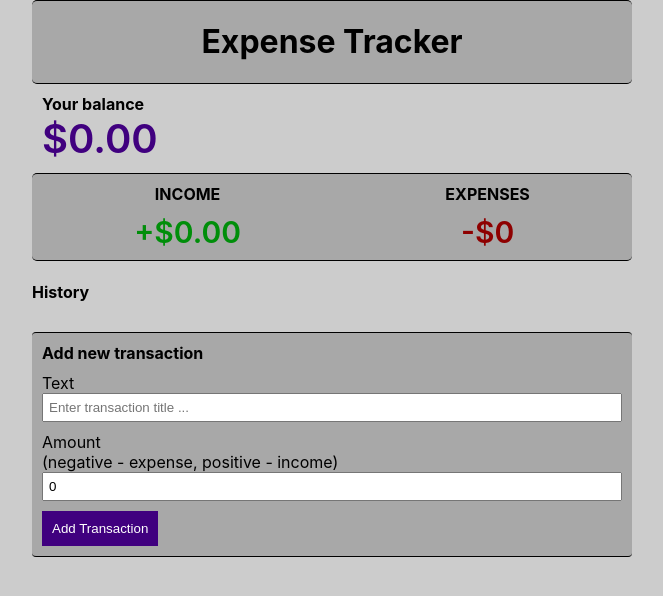
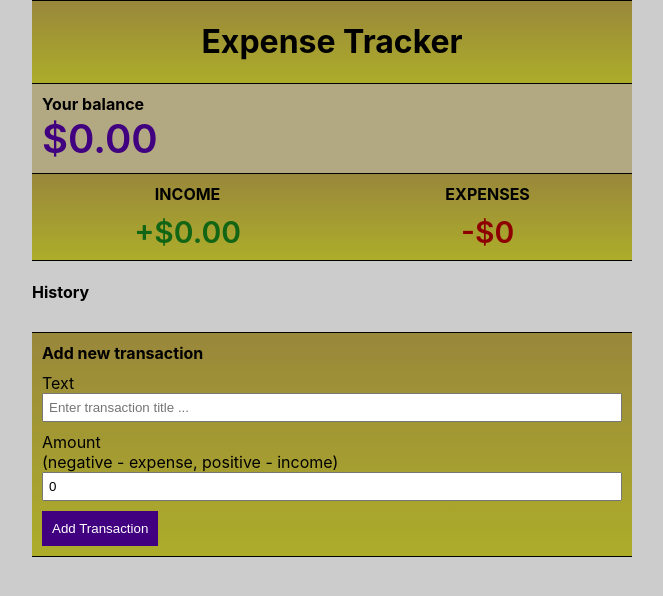
Before and after one commit to PersickWebdev/react-expenses-tracker, a React (Create React App) app: page / in a window 1280 px wide. Shown: the top 596 px of the page, without its empty margins (308-971 px from the left). Built offline with nearby package versions, Linux system fonts and the light colour scheme.

Commit message:
General refactoring: Colors

```diff
--- a/src/App.js
+++ b/src/App.js
@@ -18,6 +18,6 @@ const App = () => {
           </div>
       </div>
   );
-}
+};
 
 export default App;
--- a/src/components/AddTransactionForm/AddTransactionForm.jsx
+++ b/src/components/AddTransactionForm/AddTransactionForm.jsx
@@ -48,6 +48,6 @@ const AddTransactionForm = () => {
             </form>
         </div>
     );
-}
+};
 
 export default AddTransactionForm;
--- a/src/components/AddTransactionForm/AddTransactionForm.module.css
+++ b/src/components/AddTransactionForm/AddTransactionForm.module.css
@@ -3,8 +3,8 @@
     padding: 10px;
     border-top: 1px solid #000000;
     border-bottom: 1px solid #000000;
-    border-radius: 4px;
-    background-color: #a8a8a8;
+    /*background-color: #a8a8a8;*/
+    background-image: linear-gradient(#99873b, #adad2a)
 }
 
 .addTransaction__container h4 {
--- a/src/components/Balance/Balance.module.css
+++ b/src/components/Balance/Balance.module.css
@@ -1,5 +1,6 @@
 .balance__container {
     padding: 10px;
+    background-color: rgba(153, 135, 59, 0.51);
 }
 
 .balance__heading {
--- a/src/components/Header/Header.jsx
+++ b/src/components/Header/Header.jsx
@@ -9,6 +9,6 @@ const Header = () => {
             </h1>
         </div>
     );
-}
+};
 
 export default Header;
--- a/src/components/Header/Header.module.css
+++ b/src/components/Header/Header.module.css
@@ -1,8 +1,7 @@
 .header__container {
     border-top: 1px solid #000000;
     border-bottom: 1px solid #000000;
-    border-radius: 5px;
-    background-color: #a8a8a8;
+    background-image: linear-gradient(#99873b, #adad2a);
 }
 
 .header__heading {
--- a/src/components/IncomeExpense/IncomeExpense.jsx
+++ b/src/components/IncomeExpense/IncomeExpense.jsx
@@ -26,6 +26,6 @@ const IncomeExpense = () => {
             </div>
         </div>
     );
-}
+};
 
 export default IncomeExpense;
--- a/src/components/IncomeExpense/IncomeExpense.module.css
+++ b/src/components/IncomeExpense/IncomeExpense.module.css
@@ -4,8 +4,7 @@
     align-items: center;
     border-top: 1px solid #000000;
     border-bottom: 1px solid #000000;
-    border-radius: 5px;
-    background-color: #a8a8a8;
+    background-image: linear-gradient(#99873b, #adad2a);
 }
 
 .incomeExpense__box {
@@ -24,7 +23,7 @@
 }
 
 .incomeExpense__money_plus {
-    color: #008e0a;
+    color: #116515;
 }
 
 .incomeExpense__money_minus {
--- a/src/components/TransactionList/Transaction/Transaction.jsx
+++ b/src/components/TransactionList/Transaction/Transaction.jsx
@@ -10,6 +10,6 @@ const Transaction = ({ id, text, amount, deleteTransaction }) => {
             <span>{amount}$</span>
         </li>
     );
-}
+};
 
 export default Transaction;
--- a/src/components/TransactionList/Transaction/Transaction.module.css
+++ b/src/components/TransactionList/Transaction/Transaction.module.css
@@ -7,6 +7,7 @@
     justify-content: space-between;
     align-items: center;
     box-shadow: 1px 1px 3px #000000;
+    background-image: linear-gradient(#99873b, #adad2a)
 }
 
 .transaction__container_minus {
@@ -18,6 +19,7 @@
     justify-content: space-between;
     align-items: center;
     box-shadow: 1px 1px 10px #000000;
+    background-image: linear-gradient(#99873b, #adad2a)
 }
 
 .transaction__button {
```
